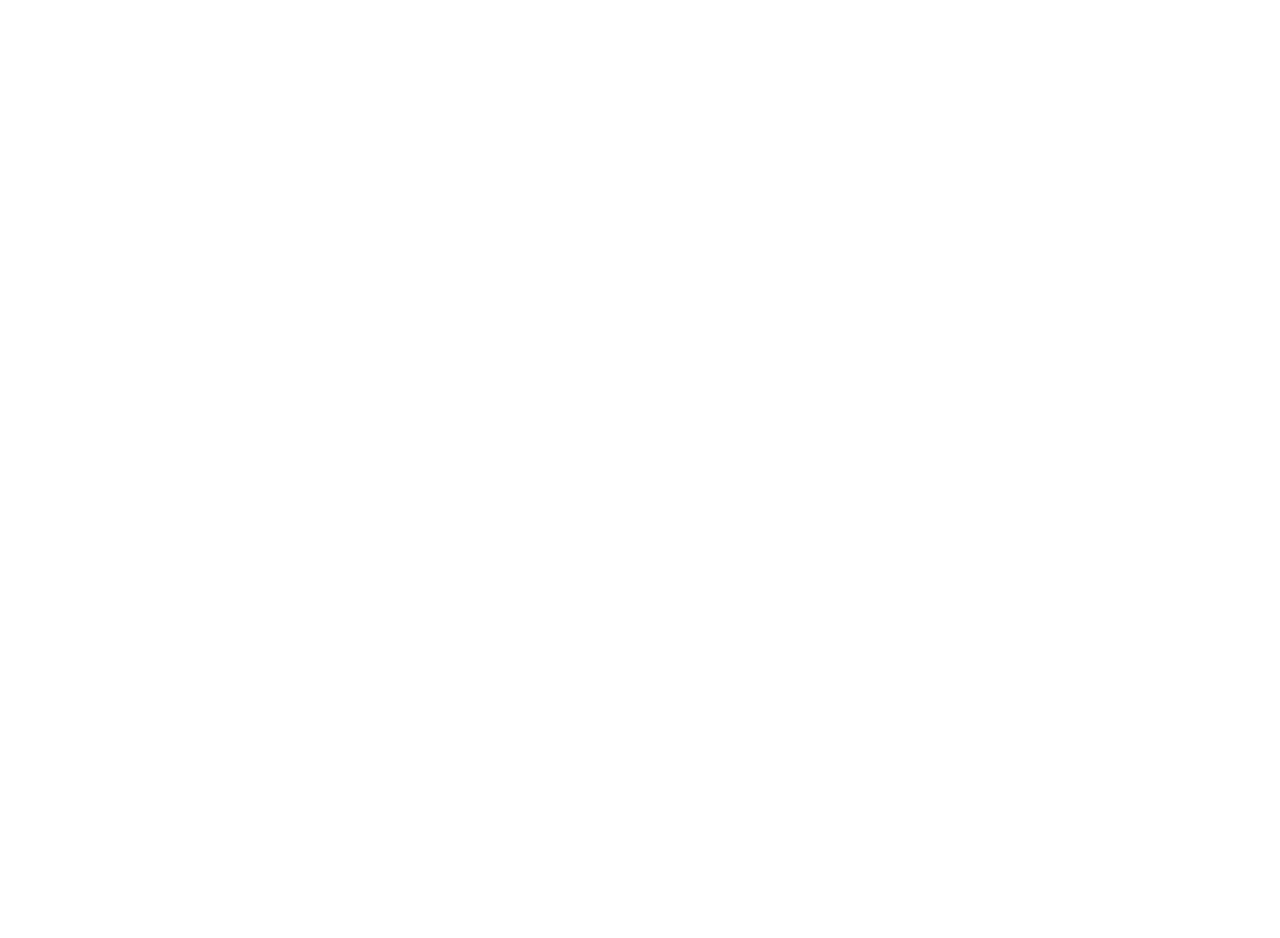
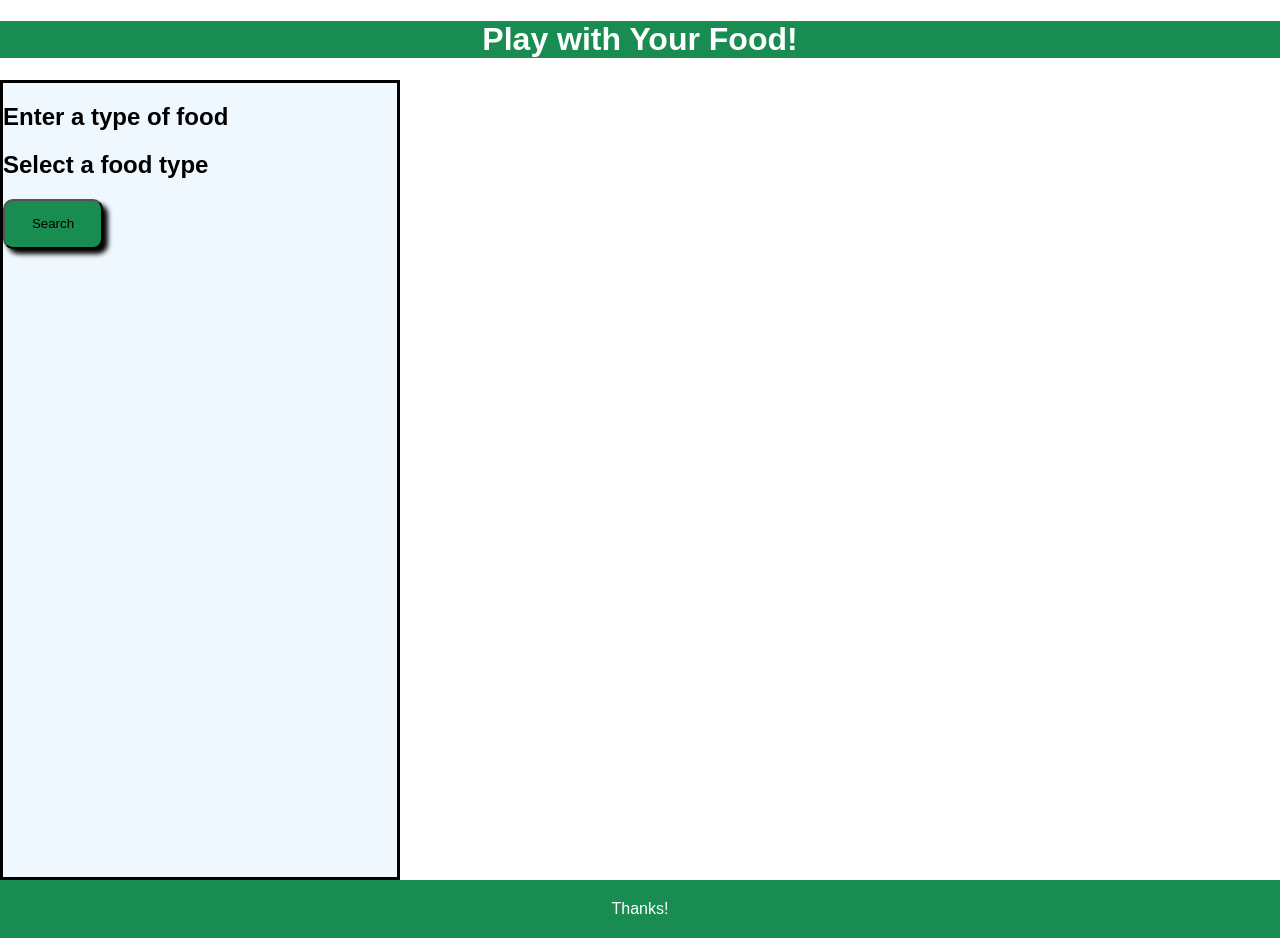
Before and after one commit to KatieThompson704/play-with-your-food, a plain HTML site: page index.html in a window 1280 px wide. Before the commit the page ends 800 px from the top, so only its background shows below. Drawn offline with Linux system fonts and the light colour scheme.

Commit message:
css/js added

```diff
--- /dev/null
+++ b/assets/style.css
@@ -0,0 +1,40 @@
+* {
+    box-sizing: border-box;
+}
+
+body{
+    font-family: Arial, Helvetica, sans-serif;
+    margin: 0;
+
+}
+
+header {
+    background-color: rgb(25, 140, 81);
+    color: white;
+}
+
+.title{
+    text-align: center;
+}
+
+.aside{
+    width: 400px;
+    height: 800px;
+    background-color: aliceblue;
+    border: solid black;
+}
+
+.button{
+    border-radius: 10px;
+    background-color: rgb(25, 140, 81);
+    width: 100px;
+    height: 50px;
+    box-shadow: 5px 5px 5px black;
+}
+
+footer{
+    background-color: rgb(25, 140, 81);
+    color: white;
+    padding: 20px;
+    text-align: center;
+}
--- a/index.html
+++ b/index.html
@@ -4,9 +4,24 @@
     <meta charset="UTF-8">
     <meta http-equiv="X-UA-Compatible" content="IE=edge">
     <meta name="viewport" content="width=device-width, initial-scale=1.0">
-    <title>Document</title>
+    <title>Play with Your Food!</title>
+    <link rel="stylesheet" href="./assets/style.css">
 </head>
 <body>
+    <header class="header">
+        <h1 class="title">Play with Your Food!</h1>
+    </header>
+    <main>
+        <aside class="aside">
+            <h2>Enter a type of food</h2>
+            <h2>Select a food type</h2>
+            <button class="button">Search</button>
+
+        </aside>
+
+    </main>
+    <footer>Thanks!
+    </footer>
 
 </body>
 </html>
```
Also changed, not shown: assets/script.js (added).
